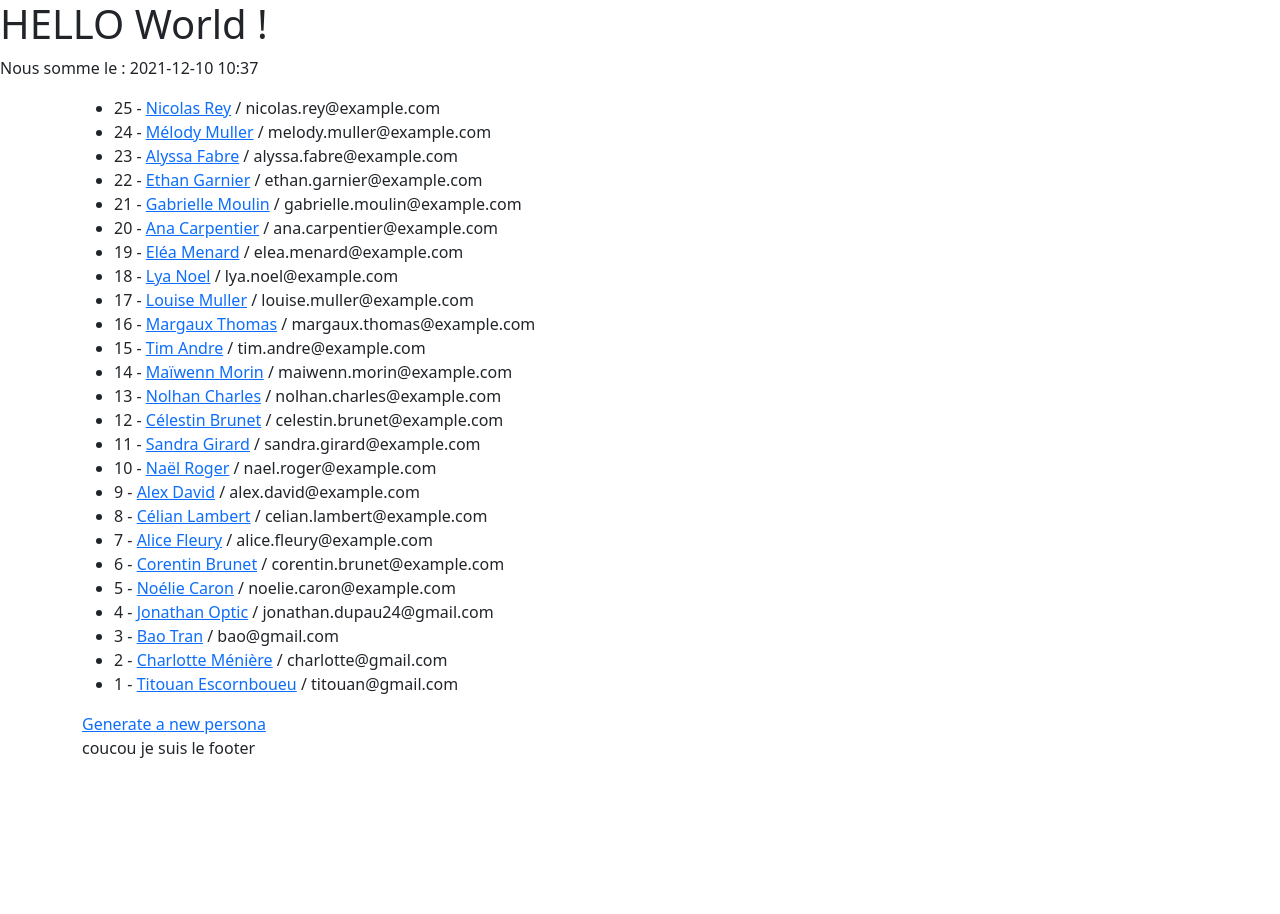
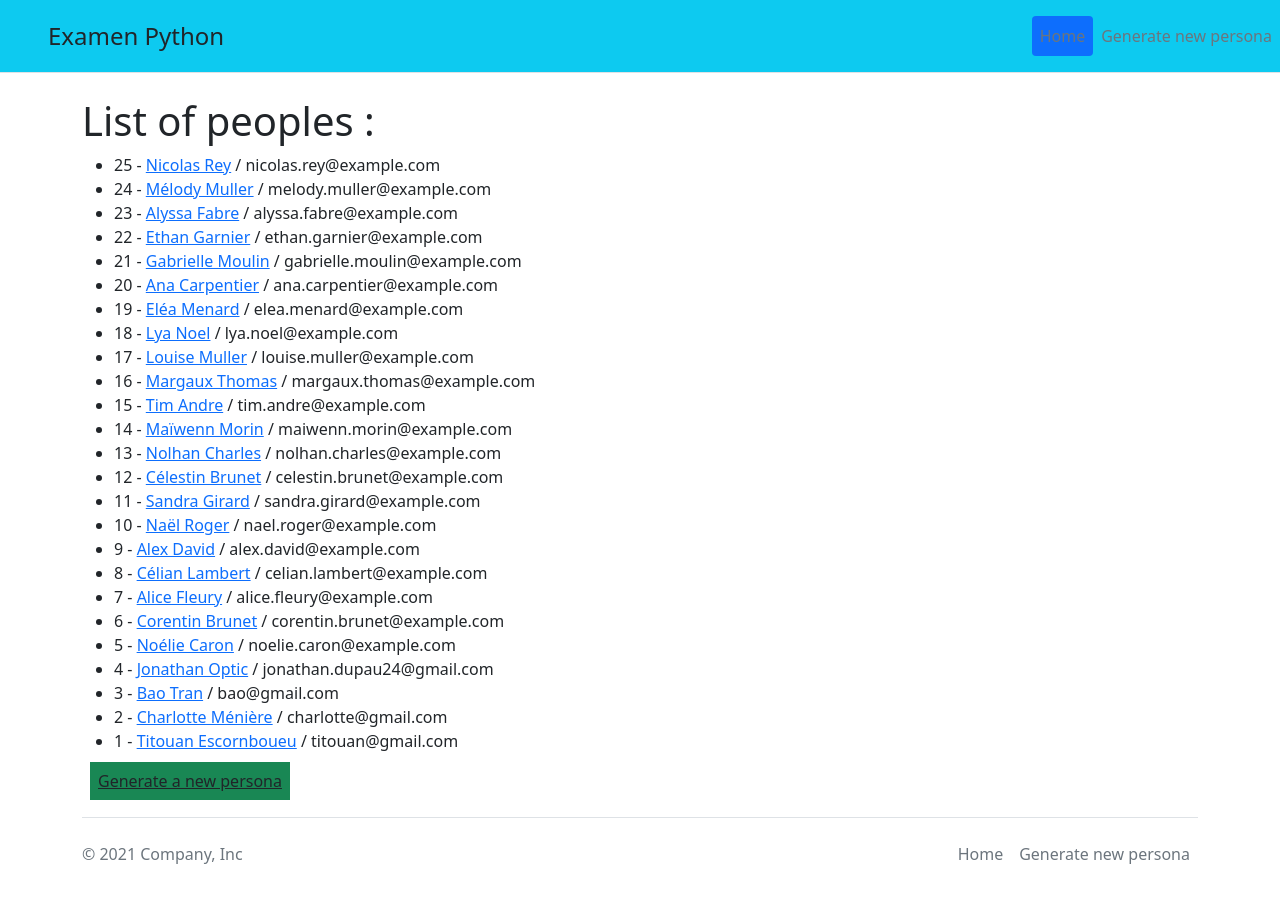
Before and after one commit to Jonathan2433/exam_django, a Django app: page / in a window 1280 px wide. Before the commit the page ends 758 px from the top, so only its background shows below. Run offline with Django 3.2, Linux system fonts and the light colour scheme; data comes from the database, SQL or seed files in the repository; both versions use the stored data as it was after the commit.

Commit message:
add generation of people by random user + add a litlle bit of bootstrap style

```diff
--- a/persona_app/templates/persona_app/persona_list.html
+++ b/persona_app/templates/persona_app/persona_list.html
@@ -2,6 +2,7 @@
 {% block title %}Liste of peoples{% endblock title %}
 
 {% block content %}
+<p class="h1">List of peoples :</p>
 <ul>
     {% for persona in personas %}
         <li>
@@ -9,5 +10,5 @@
         </li>
     {% endfor %}
 </ul>
-<a href="{% url 'persona_generate' %}">Generate a new persona</a>
+<a class="bg-success text-dark p-2 m-2" href="{% url 'persona_generate' %}">Generate a new persona</a>
 {% endblock content %}
--- a/persona_app/views.py
+++ b/persona_app/views.py
@@ -33,11 +33,11 @@ def persona_details(request, id):
 def generate_persona(request):
     # API Call
     res = requests.get('https://randomuser.me/api?nat=fr')
+    #  transform to json
     jsonRes = res.json()
-    print('-------------------------------------------')
-    print(res)
-    print('-------------------------------------------')
+    # save results in data
     data = jsonRes['results'][0]
+    # save all data we need
     gender = data['gender']
     first_name = data['name']['first']
     last_name = data['name']['last']
@@ -52,15 +52,37 @@ def generate_persona(request):
     age = data['dob']['age']
     picture = data['picture']['thumbnail']
 
-    if res:
-        print('ok mon pote')
-    else:
-        print('pas bon poto')
+    persona = Persona()
+    persona.first_name = first_name
+    persona.last_name = last_name
+    persona.address_street = address_street
+    persona.address_number = address_number
+    persona.city = city
+    persona.country = country
+    persona.postcode = postcode
+    persona.email = email
+    persona.username = username
+    persona.password = password
+    persona.age = age
+    persona.picture = picture
 
+    persona.save()
 
+    last_persona_id = Persona.objects.latest('id')
+    print('===============================================')
+    print(last_persona_id)
+    print('===============================================')
 
+    context = {
+    'person_details': last_persona_id
+    }
+    return render(request, 'persona_app/persona_details.html', context)
 
-    return HttpResponse('hola')
+    # if res:
+    #     print('ok mon pote')
+    # else:
+    #     print('pas bon poto')
+
 
 
 
--- a/templates/base.html
+++ b/templates/base.html
@@ -8,12 +8,26 @@
     <title>{%block title%}{% endblock title%}</title>
   </head>
   <body>
-    <header>
-      <h1>HELLO World !</h1>
-      <p> Nous somme le : {% now "Y-m-d H:i" %}</p>
+    <header class="d-flex flex-wrap justify-content-center py-3 mb-4 border-bottom bg-info">
+      <a href="/" class="d-flex align-items-center mb-3 mb-md-0 me-md-auto text-dark text-decoration-none">
+        <svg class="bi me-2" width="40" height="32"><use xlink:href="#bootstrap"></use></svg>
+        <span class="fs-4">Examen Python</span>
+      </a>
+      <ul class="nav nav-pills">
+        <li class="nav-item"><a href="{% url 'url_list' %}" class="nav-link active px-2 text-muted">Home</a></li>
+        <li class="nav-item"><a href="{% url 'persona_generate' %}" class="nav-link px-2 text-muted">Generate new persona</a></li>
+      </ul>
     </header>
     <div class="container">
-      <div class="content">{% block content %}{% endblock content %}</div>
-    <footer>coucou je suis le footer</footer>
+      <div class="content">
+        {% block content %}{% endblock content %}
+      </div>
+      <footer class="d-flex flex-wrap justify-content-between align-items-center py-3 my-4 border-top">
+        <p class="col-md-4 mb-0 text-muted">&copy; 2021 Company, Inc</p>
+        <ul class="nav col-md-4 justify-content-end">
+          <li class="nav-item"><a href="{% url 'url_list' %}" class="nav-link px-2 text-muted">Home</a></li>
+          <li class="nav-item"><a href="{% url 'persona_generate' %}" class="nav-link px-2 text-muted">Generate new persona</a></li>
+        </ul>
+      </footer>
   </body>
 </html>
```
Also changed, not shown: db.sqlite3, 1 other file.
